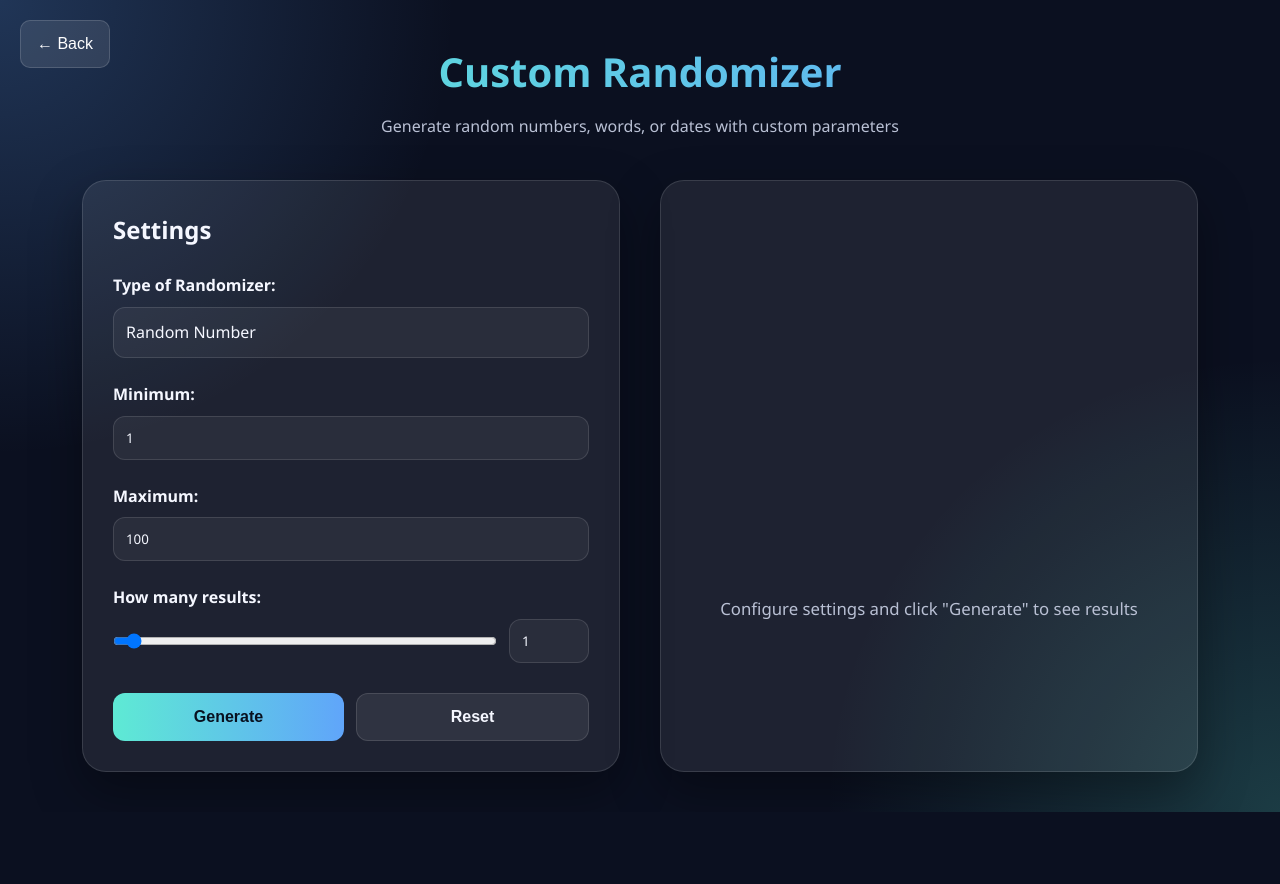
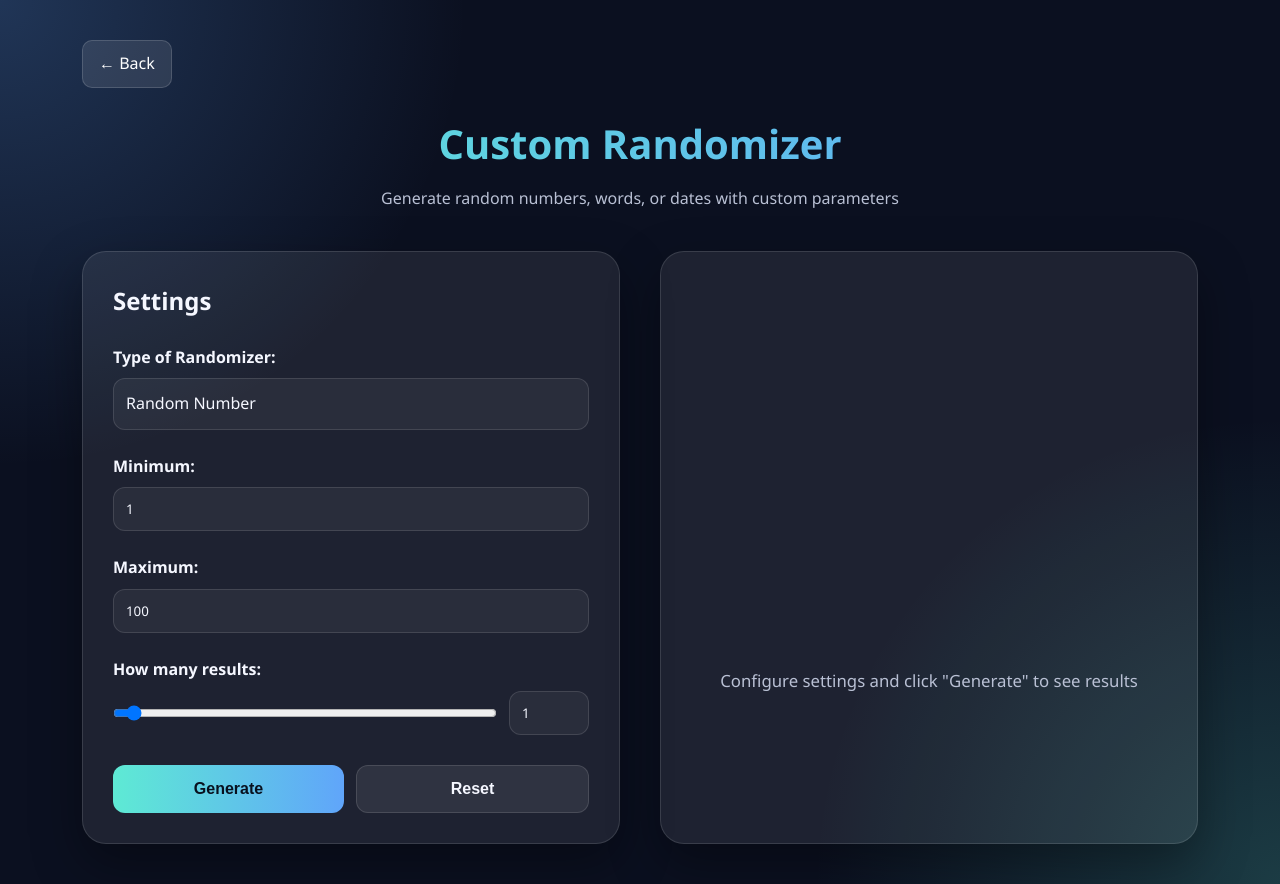
Before and after one commit to Aqlbekuly/Akill-s-luck, a plain HTML site: page randomizer.html in a window 1280 px wide. Before the commit the page ends 812 px from the top, so only its background shows below. Drawn offline with Linux system fonts and the light colour scheme.

Commit message:
Bug fixes

```diff
--- a/randomizer.html
+++ b/randomizer.html
@@ -298,6 +298,24 @@
       font-size: 1.05rem;
     }
 
+    .back-btn {
+      display: inline-flex;
+      position: relative;
+      margin-bottom: 24px;
+      text-decoration: none;
+      color: #ffffff;
+      background: rgba(255, 255, 255, 0.1);
+      padding: 10px 16px;
+      border-radius: 10px;
+      border: 1px solid rgba(255, 255, 255, 0.15);
+      transition: background 0.2s ease, transform 0.2s ease;
+    }
+
+    .back-btn:hover {
+      background: rgba(255, 255, 255, 0.18);
+      transform: translateY(-1px);
+    }
+
     @media (max-width: 900px) {
       .randomizer-wrapper {
         grid-template-columns: 1fr;
@@ -387,11 +405,8 @@
   </style>
 </head>
 <body>
-  <a href="index.html"
-   style="position:absolute; top:20px; left:20px; text-decoration:none; color:white; background:rgba(255,255,255,0.1); padding:10px 16px; border-radius:10px; border:1px solid rgba(255,255,255,0.15); font-family:Arial,sans-serif;">
-  ← Back
-</a>
   <div class="container">
+    <a href="index.html" class="back-btn">← Back</a>
     <header>
       <h1>Custom Randomizer</h1>
       <p>Generate random numbers, words, or dates with custom parameters</p>
```
Also changed, not shown: index.html (+25 -4 lines).
